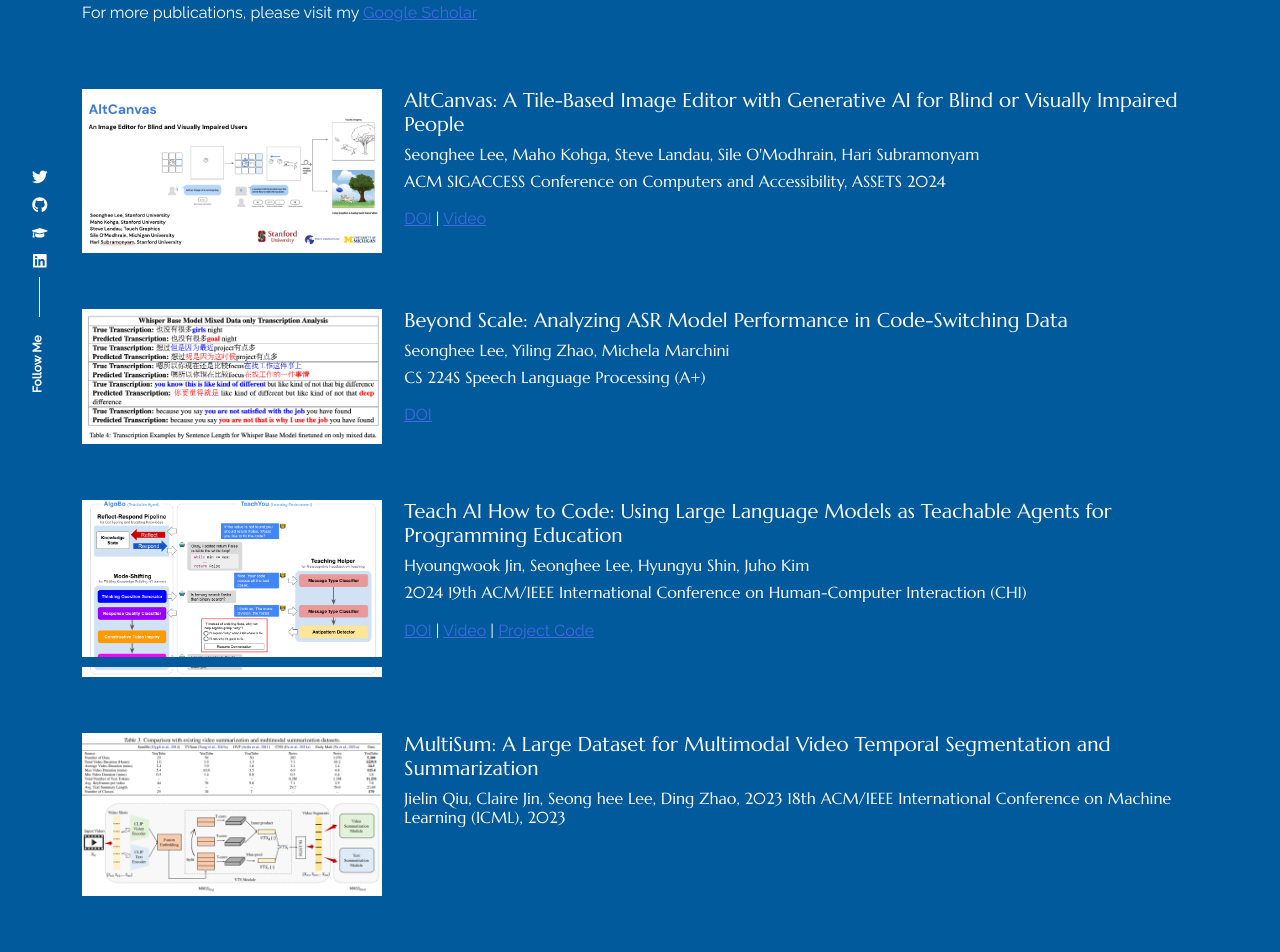
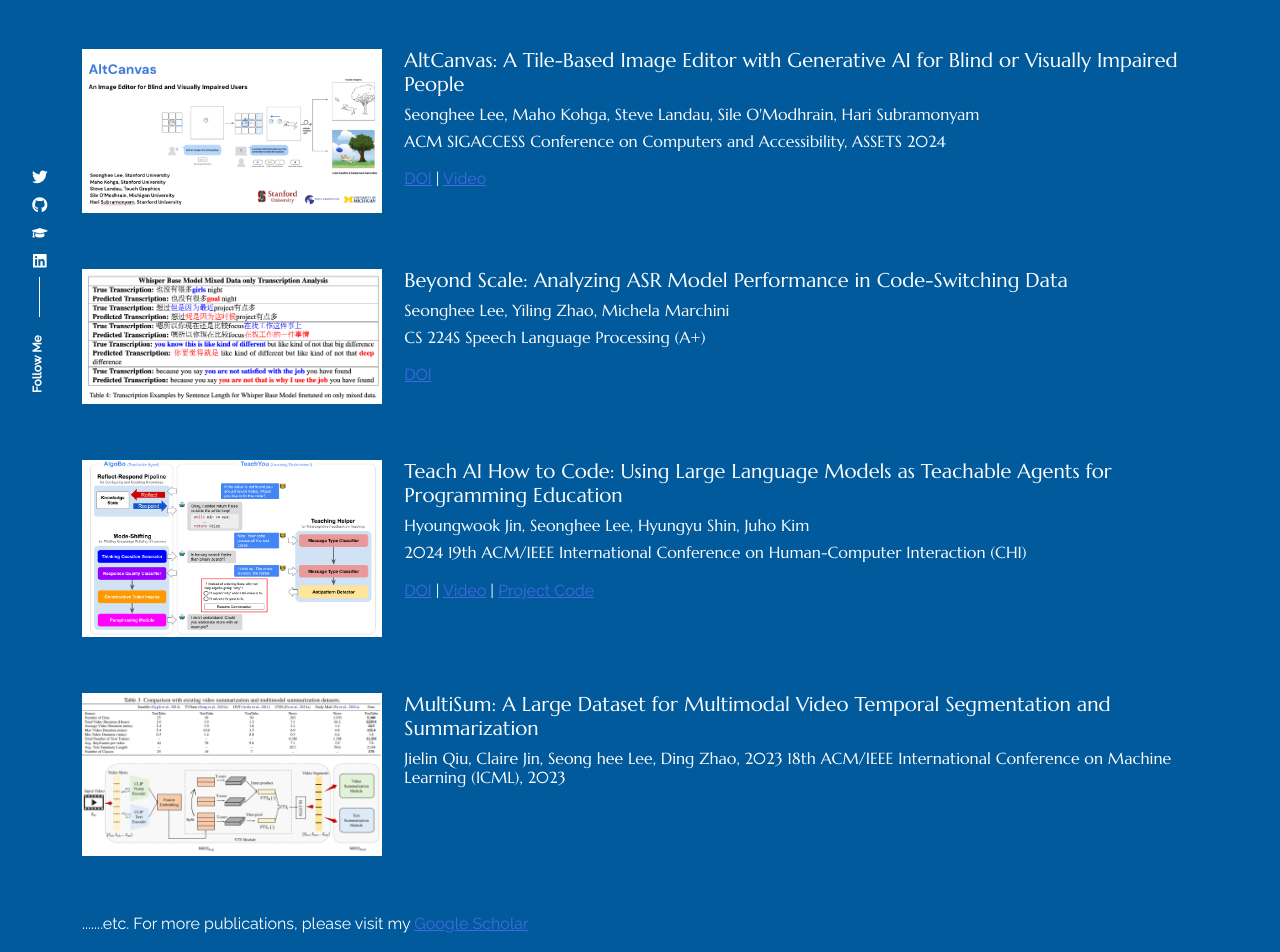
Before and after one commit to shljessie/shljessie.github.io, a React (Create React App) app: page /portfolio in a window 1280 px wide. Shown: the part 133-1085 px from the top of the page. Built offline with nearby package versions, Linux system fonts and the light colour scheme.

Commit message:
09-01-2024 Google scholar link update

```diff
--- a/src/pages/portfolio/index.js
+++ b/src/pages/portfolio/index.js
@@ -25,7 +25,7 @@ export const Portfolio = () => {
         <Row className="mb-5 mt-3 pt-md-3">
           <Col lg="8">
             <h3>📚 Selected Publications </h3>{" "}
-            <p>For more publications, please visit my <a href="https://scholar.google.com/citations?user=POepUzkAAAAJ&hl=en"> Google Scholar </a></p>
+
           </Col>
         </Row>
         <div className="">
@@ -57,12 +57,14 @@ export const Portfolio = () => {
                     )}
                     {data.project && <a className="d" href={data.project}>Project Code</a>}
                   </div>
+
                 </div>
               </div>
             );
 
           })}
         </div>
+        <p style={{marginBottom: '40px'}}> .......etc.   For more publications, please visit my <a href="https://scholar.google.com/citations?user=POepUzkAAAAJ&hl=en"> Google Scholar </a></p>
       </Container>
     </HelmetProvider>
   );
```
Also changed, not shown: 7 other files (tests, documents, lock files or other folders).
